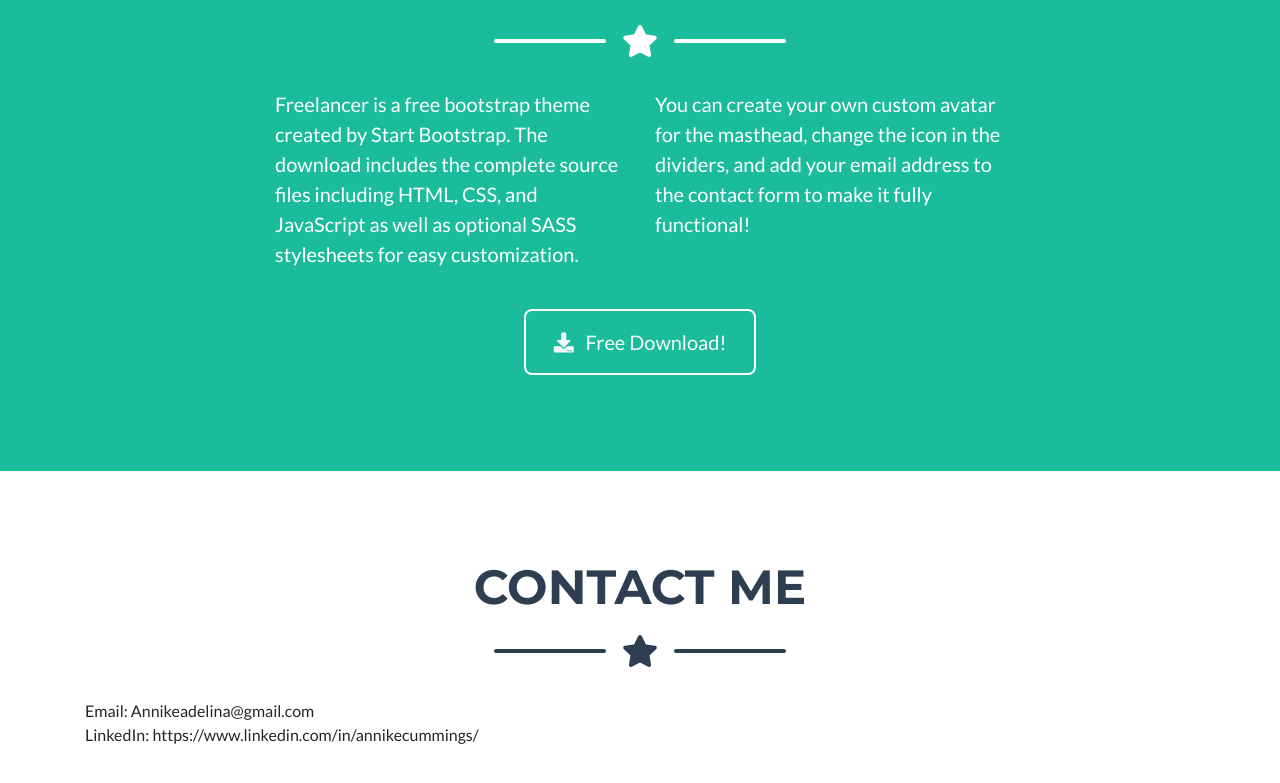
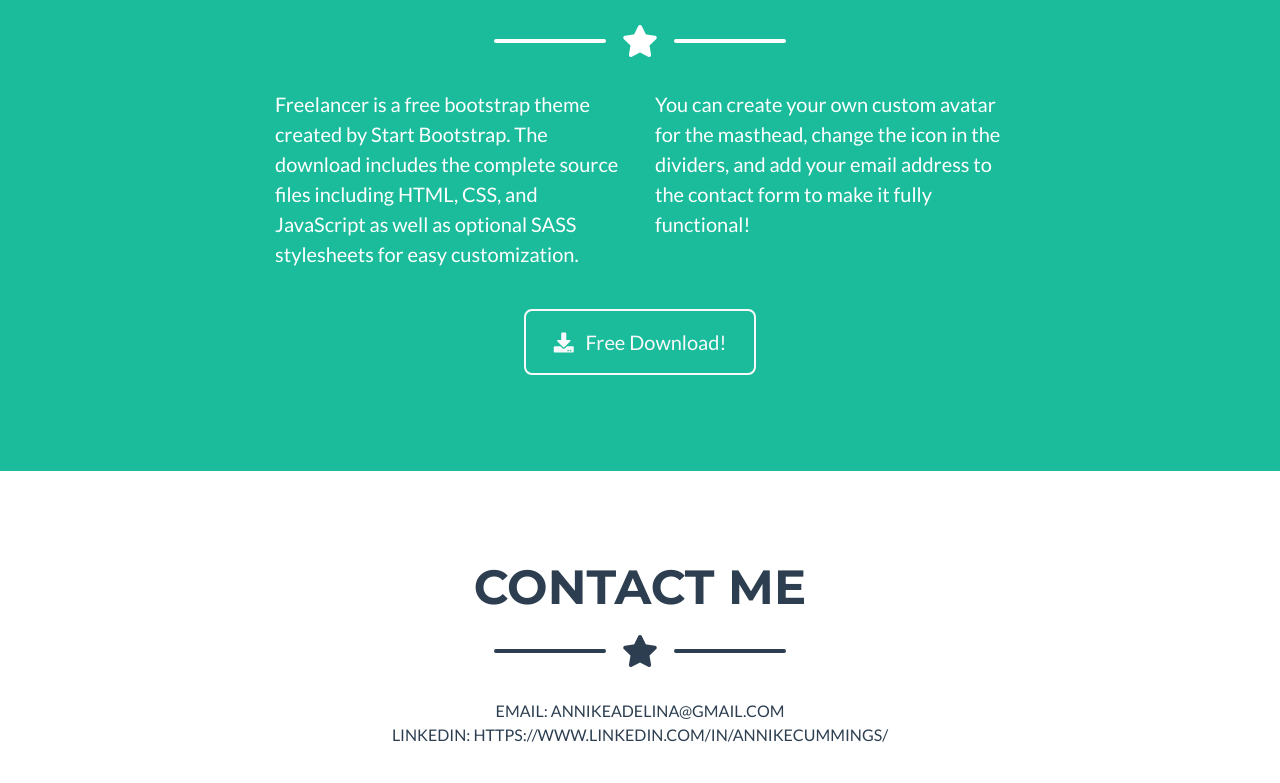
Before and after one commit to annikecummings/annikecummings.github.io, a website with bundled scripts: page index.html in a window 1280 px wide. Shown: the part 2235-3018 px from the top of the page. Built offline with nearby package versions, Linux system fonts and the light colour scheme.

Commit message:
Update index.html

```diff
--- a/index.html
+++ b/index.html
@@ -219,8 +219,8 @@
         </div>
         <div class="divider-custom-line"></div>
       </div>
-      <p class="masthead-subheading font-weight-light mb-0">Email: Annikeadelina@gmail.com</p>
-      <p class="masthead-subheading font-weight-light mb-0">LinkedIn: https://www.linkedin.com/in/annikecummings/</p>
+      <p class="page-section-subheading text-center text-uppercase text-secondary mb-0">Email: Annikeadelina@gmail.com</p>
+      <p class="page-section-subheading text-center text-uppercase text-secondary mb-0">LinkedIn: https://www.linkedin.com/in/annikecummings/</p>
 
 
 
```
